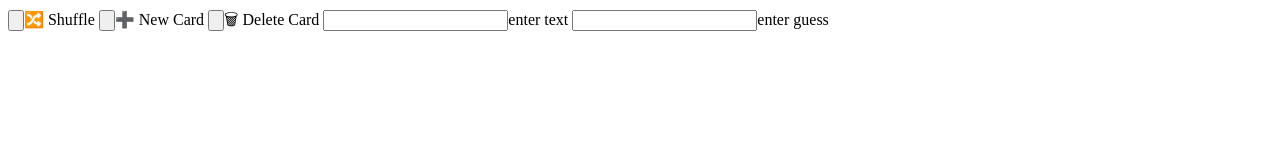
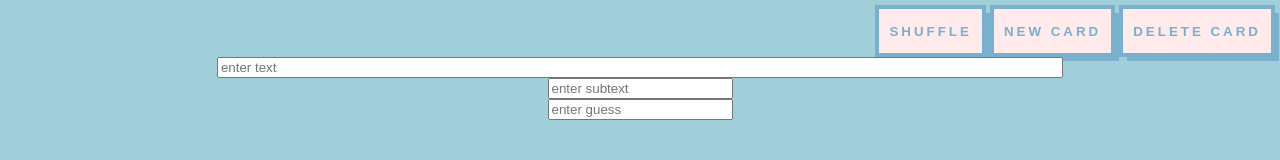
Before and after one commit to JanssenSimon/JSFlashCards, a plain HTML site: page index.html in a window 1280 px wide. Drawn offline with Linux system fonts and the light colour scheme.

Commit message:
Started styling

```diff
--- /dev/null
+++ b/css/main.css
@@ -0,0 +1,76 @@
+body {
+    background-color: #A0CED9;
+    margin: 5px;
+}
+
+#header {
+    color: #FFEAEC;
+    text-align: right;
+    width: 100%;
+    margin: 0px;
+}
+
+button {
+    /*credit goes to Allison Skinner for the button style*/
+    text-align: center;
+    font-weight: bold;
+    letter-spacing: 3px;
+    text-transform: uppercase;
+    text-decoration: none;
+    /*Button Color & Border*/
+    border: 4px solid #79B0CD ;
+    color: #79B0CD;
+    background: #FFEAEC;
+    outline: none;
+    /*Position, Display, Size*/
+    position: relative;
+    display: inline-block;
+    padding: 15px 10px 14px;
+    cursor: pointer;
+    width: auto;
+}
+button:after {
+    /*Make a:after be as big as button*/
+    position: absolute;
+    width: 100%;
+    height: 100%;
+    /*Give a:after Border & Background color*/
+    border: 2px solid #79B0CD;
+    background-color: #79B0CD;
+    /*Decide Location of a:after..this gives a bottom right shadow*/
+    left: 4px;
+    top: 4px;
+    /*Place a:after behind button*/
+    z-index: -1;
+    content: '';
+    /*Animation/Transition Speed*/
+    -webkit-transition: all 0.5s;
+    -moz-transition: all 0.5s;
+    -o-transition: all 0.5s;
+}
+button:hover {
+    top:2px;
+    left:2px;
+}
+button:hover:after {
+    top: -2px;
+    left: -2px;
+}
+
+#flashcard {
+    margin: 0px;
+    text-align: center;
+}
+
+input[type="textbox"] {
+    background-color: transparent;
+    /*background-color: #FCF5C7;*/
+    color: #5B5B5B;
+    border: none;
+    outline: none;
+}
+
+#textbox {
+    height: 66%;
+    width: 66%;
+}
--- a/index.html
+++ b/index.html
@@ -8,17 +8,22 @@
     <meta name="description" content="A simple webapp for flashcards.">
     <meta name="author" content="Simon Janssen">
 
-    <link rel="stylesheet" href="css/style.css">
+    <link rel="stylesheet" href="css/main.css">
 </head>
 
 <body>
     <script src="scripts/script.js"></script>
 
-    <input type="button">🔀 Shuffle</input>
-    <input type="button">➕ New Card</input>
-    <input type="button">🗑 Delete Card</input>
+    <div id="header">
+        <button id="shuffle-button">Shuffle</button> <!--🔀 -->
+        <button id="new-button">New Card</button> <!--➕ -->
+        <button id="del-button">Delete  Card</button> <!--🗑 -->
+    </div>
 
-    <input type="text">enter text</input>
-    <input type="text">enter guess</input>
+    <div id="flashcard">
+        <input type="text" id="textbox" placeholder="enter text"><br></input>
+        <input type="text" id="subtextbox" placeholder="enter subtext"><br></input>
+        <input type="text" id="guess-textbox" placeholder="enter guess"><br></input>
+    </div>
 </body>
 </html>
```
Also changed, not shown: css/style.css (deleted).
